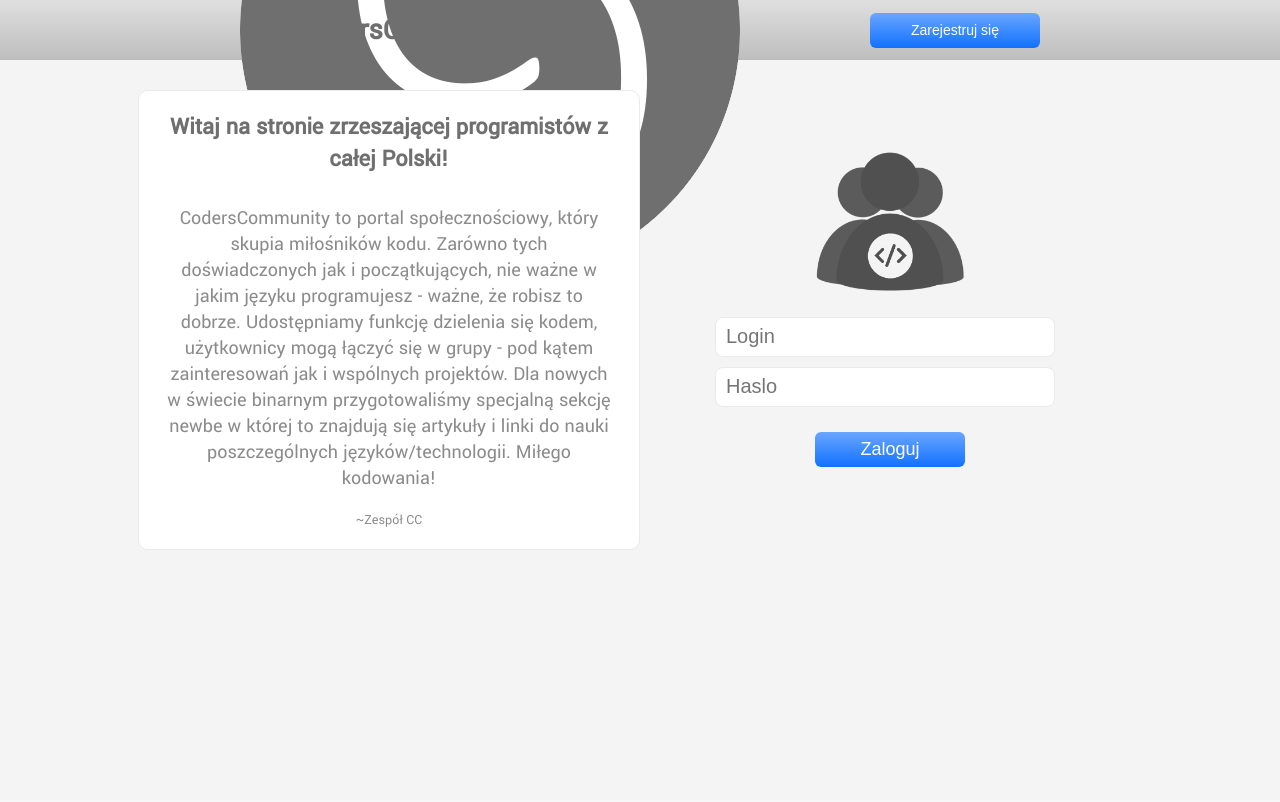
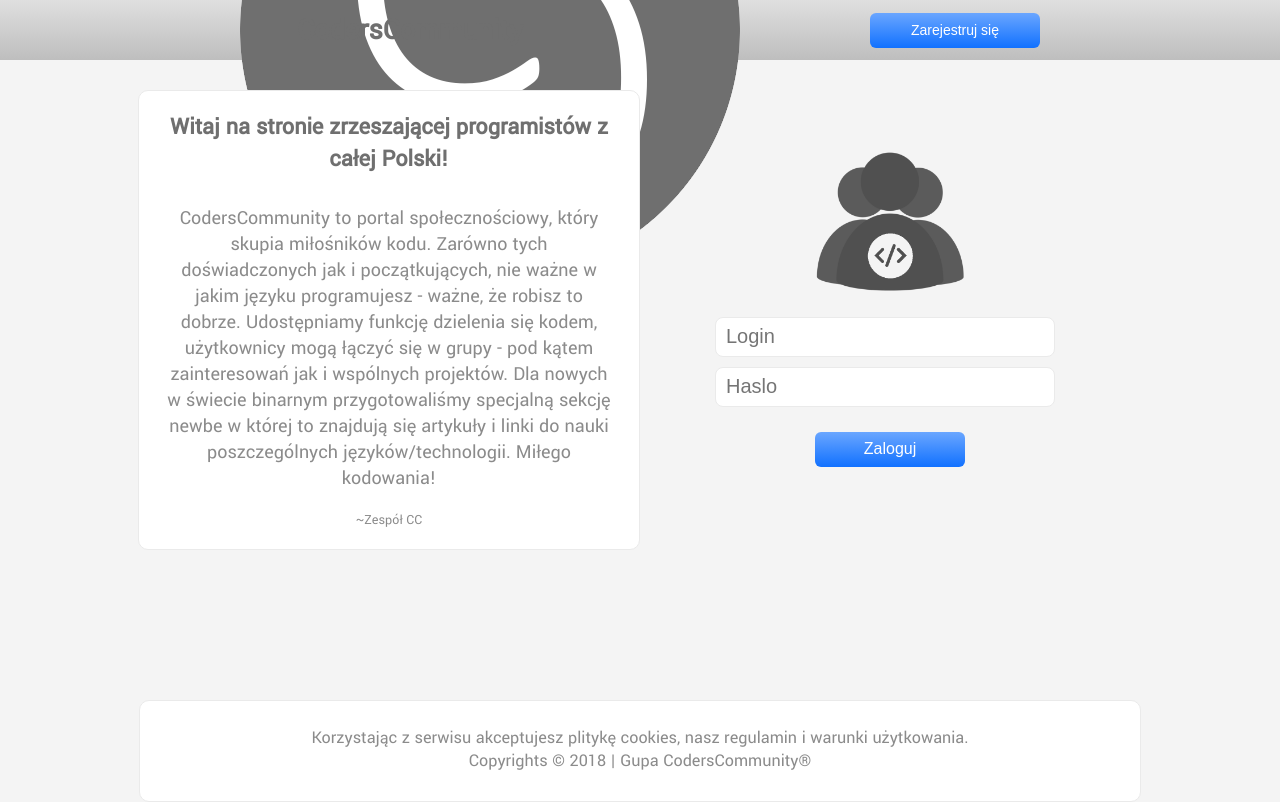
Before and after one commit to Coders-Community/CodersCommunity-0.1, a PHP site: page / in a window 1280 px wide. Before the commit the page ends 550 px from the top, so only its background shows below. Run offline with PHP 8.4, Linux system fonts and the light colour scheme.

Commit message:
git git git ale jeszcze bez php

```diff
--- a/css/style.css
+++ b/css/style.css
@@ -4,7 +4,7 @@ body {
   padding: 0px;
   display: grid;
   grid-template-columns: 100%;
-  grid-template-rows: [nav-start] 60px [nav-end content-start] auto [content-end];
+  grid-template-rows: [nav-start] 60px [nav-end content-start] auto [content-end footer-start] 100px [footer-end];
   background-color: #f4f4f4;
   font-family: "Yantramanav", sans-serif; }
 
@@ -114,11 +114,27 @@ div.page-content {
       border: none;
       background: linear-gradient(to top, #1171ff, #6aa6ff);
       color: white;
-      font-size: 18px;
+      font-size: 16px;
       border-radius: 6px; }
       div.page-content form.login input[type=submit]:hover {
         background: none;
         background-color: #0468ff;
         cursor: pointer; }
 
+footer {
+  grid-column: 1 / 2;
+  grid-row: footer-start / footer-end;
+  width: 1000px;
+  height: 100%;
+  background-color: white;
+  border: 1px solid #eaeaea;
+  border-radius: 10px;
+  justify-self: center; }
+  footer p {
+    width: 80%;
+    color: #8b8b8b;
+    font-size: 18px;
+    text-align: center;
+    margin: 25px 10% 0px 10%; }
+
 /*# sourceMappingURL=style.css.map */
--- a/css/style.scss
+++ b/css/style.scss
@@ -5,7 +5,7 @@ body {
     padding: 0px;
     display: grid;
     grid-template-columns: 100%;
-    grid-template-rows: [nav-start] 60px [nav-end content-start] auto [content-end];
+    grid-template-rows: [nav-start] 60px [nav-end content-start] auto [content-end footer-start] 100px [footer-end];
     background-color: #f4f4f4;
     font-family: $basicFont;
 }
@@ -127,7 +127,7 @@ div.page-content {
             border: none;
             background: linear-gradient(to top, #1171ff, #6aa6ff);
             color: white;
-            font-size: 18px;
+            font-size: 16px;
             border-radius: 6px;
             &:hover {
                 background: none;
@@ -137,3 +137,21 @@ div.page-content {
         }
     }
 }
+
+footer {
+    grid-column: 1 / 2;
+    grid-row: footer-start / footer-end;
+    width: 1000px;
+    height: 100%;
+    background-color: white;
+    border: 1px solid #eaeaea;
+    border-radius: 10px;
+    justify-self: center;
+    p {
+        width: 80%;
+        color: #8b8b8b;
+        font-size: 18px;
+        text-align: center;
+        margin: 25px 10% 0px 10%;
+    }
+}
--- a/index.php
+++ b/index.php
@@ -22,5 +22,6 @@
                 <input type="submit" value="Zaloguj" class="login-btn"/>
             </form>
         </div>
+        <footer><p>Korzystając z serwisu akceptujesz plitykę cookies, nasz regulamin i warunki użytkowania. <br/>Copyrights &copy; 2018 | Gupa CodersCommunity&reg;</p></footer>
     </body>
 </html>
```
Also changed, not shown: 1 other file.
